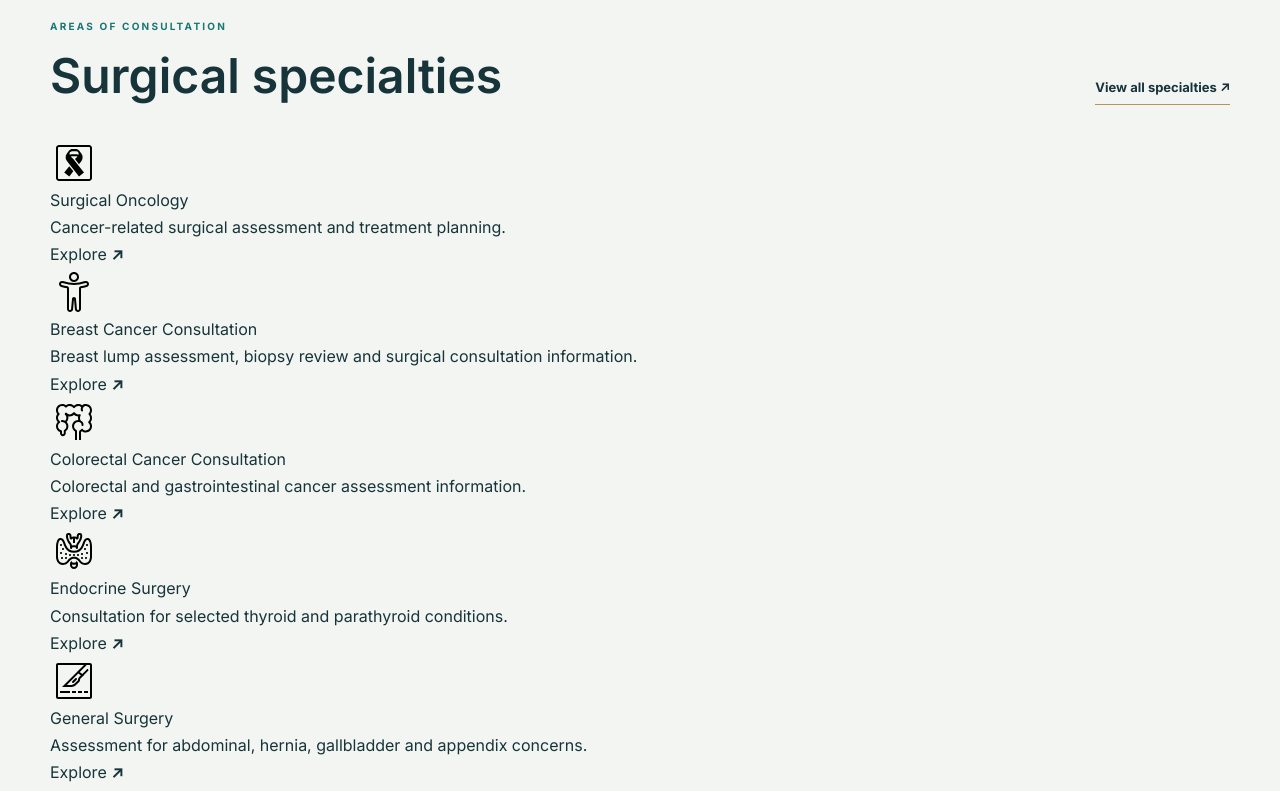
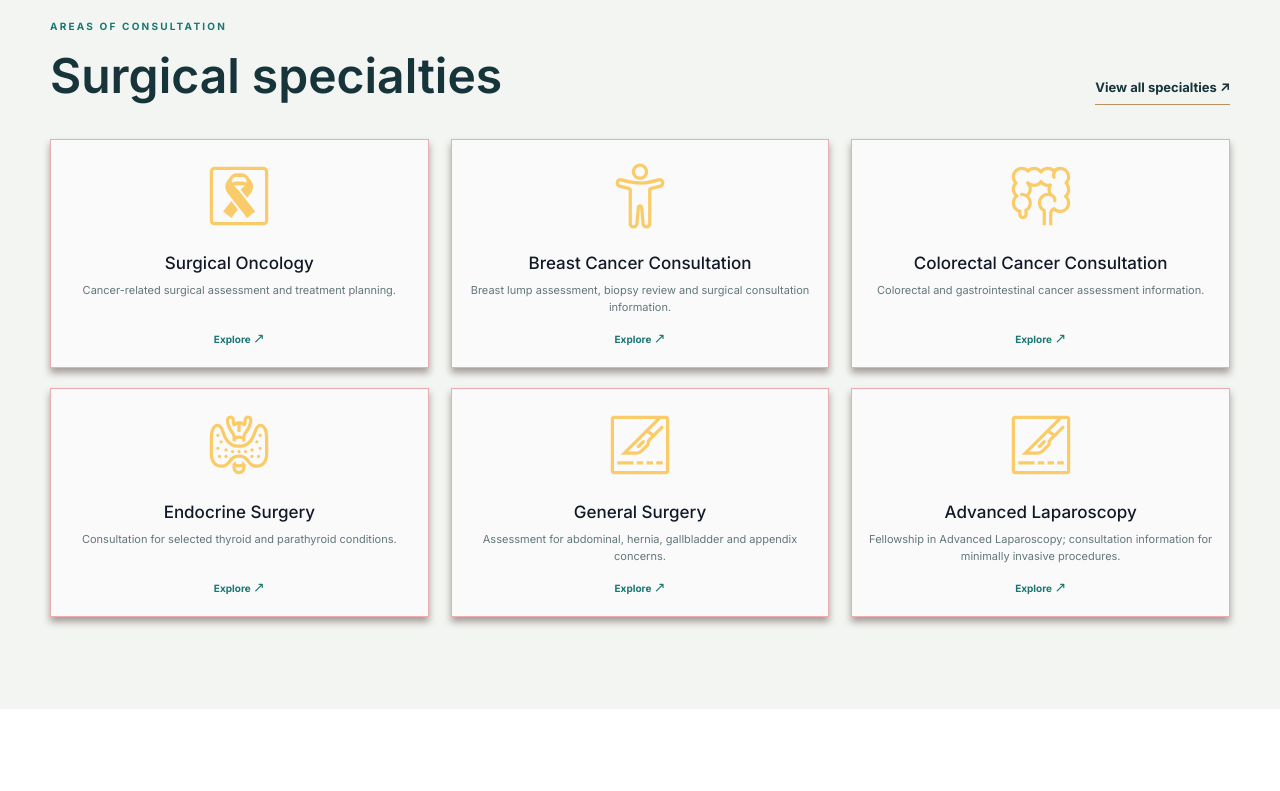
Before and after one commit to franklinctapley-del1122/Drzaintayyababbas, a Next.js app: page / in a window 1280 px wide. Shown: the part 2240-3031 px from the top of the page. Built offline with nearby package versions, Linux system fonts and the light colour scheme.

Commit message:
Style homepage specialties to match directory cards

```diff
--- a/app/globals.css
+++ b/app/globals.css
@@ -225,3 +225,19 @@ h1,h2,h3,p,a,strong{overflow-wrap:anywhere}
   .nav-dropdown-menu{top:100%;left:0;width:min(285px,calc(100vw - 40px));max-height:55vh}
   .nav-dropdown-trigger{padding:5px 0}
 }
+
+
+/* Homepage specialty cards use the same visual template as the specialties directory */
+.home-specialty-grid{display:grid;grid-template-columns:repeat(3,minmax(0,1fr));gap:20px 22px}
+.home-specialty-tile{display:flex;flex-direction:column;min-width:0;min-height:210px;overflow:hidden;background:#fafafa;border:1px solid #e9aeb3;border-radius:0;box-shadow:0 5px 7px #452b2b70;transition:transform .2s ease,box-shadow .2s ease}
+.home-specialty-tile:hover{transform:translateY(-3px);box-shadow:0 8px 13px #452b2b70}
+.home-specialty-art{height:112px;display:flex;align-items:center;justify-content:center;background:#fafafa;padding:13px}
+.home-specialty-art img{width:78px;height:78px;object-fit:contain;filter:invert(77%) sepia(44%) saturate(510%) hue-rotate(350deg) brightness(102%) contrast(96%)}
+.home-specialty-copy{display:flex;flex:1;flex-direction:column;align-items:center;text-align:center;padding:0 16px 17px}
+.home-specialty-copy h3{font-family:'Inter',Arial,sans-serif;font-size:17px;line-height:1.3;font-weight:500;color:#111827;margin:0 0 8px}
+.home-specialty-copy p{font-size:11px;line-height:1.55;color:var(--muted);margin:0 0 10px}
+.home-specialty-copy span{margin-top:auto;color:var(--teal);font-size:10px;font-weight:700}
+.home-specialty-copy span b{font-size:14px;font-weight:500}
+@media(max-width:950px){.home-specialty-grid{grid-template-columns:repeat(2,minmax(0,1fr))}}
+@media(max-width:620px){.home-specialty-grid{grid-template-columns:repeat(2,minmax(0,1fr));gap:14px}.home-specialty-tile{min-height:190px}.home-specialty-art{height:98px}.home-specialty-art img{width:68px;height:68px}.home-specialty-copy{padding:0 8px 14px}.home-specialty-copy h3{font-size:14px}.home-specialty-copy p{font-size:10px}}
+@media(max-width:380px){.home-specialty-grid{grid-template-columns:1fr}}
```
